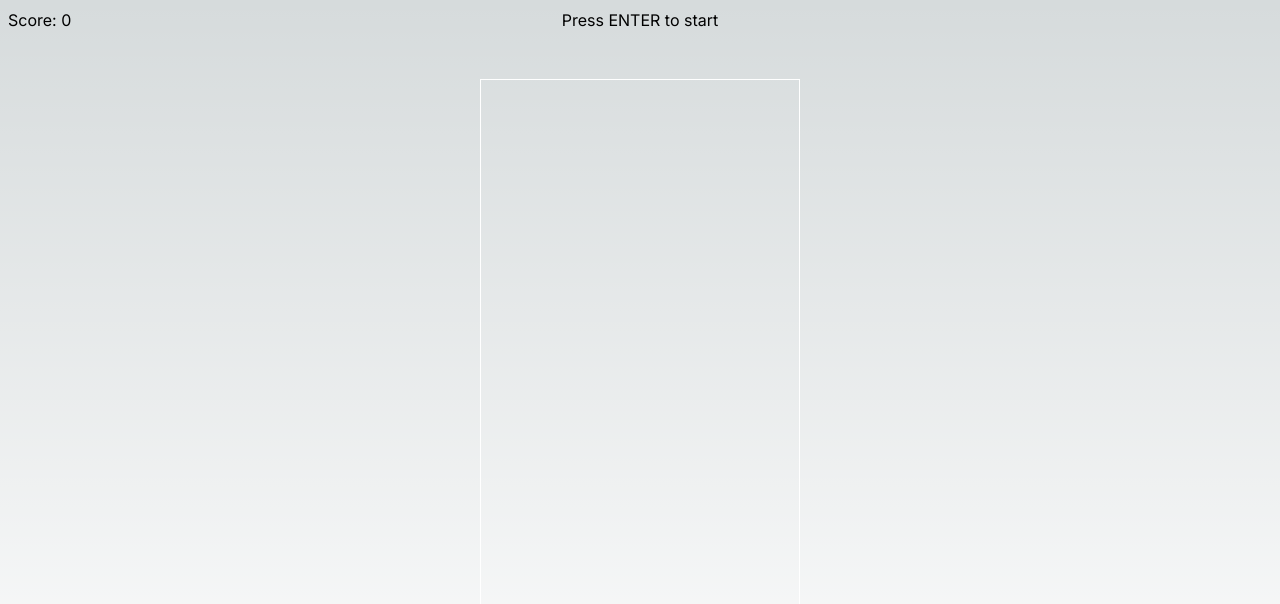
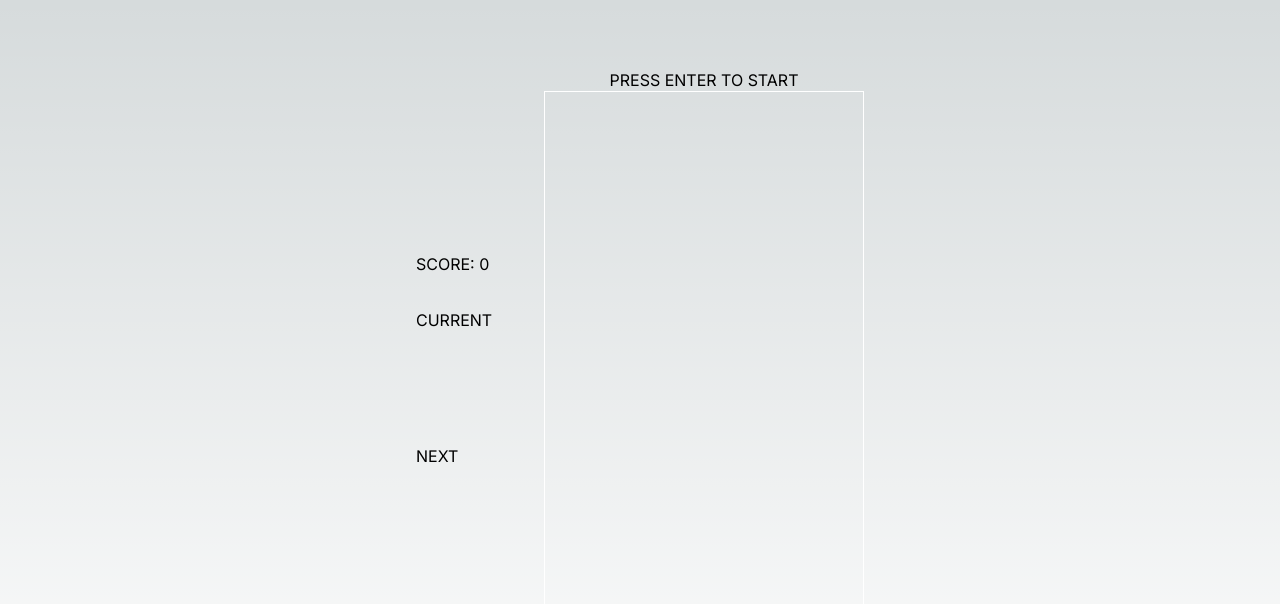
Before and after one commit to ivanquirino/blockpuzzle, a Next.js app: page /games/tetris-like in a window 1280 px wide. Shown: the top 604 px of the page. Built offline with nearby package versions, Linux system fonts and the light colour scheme.

Commit message:
next piece UI

```diff
--- /dev/null
+++ b/src/app/games/tetris-like/components/Controls.tsx
@@ -0,0 +1,6 @@
+const Controls = () => {
+  return <div></div>
+}
+
+
+export default Controls;
--- a/src/app/games/tetris-like/components/Game.tsx
+++ b/src/app/games/tetris-like/components/Game.tsx
@@ -1,30 +1,28 @@
-"use client";
-
-import { useEffect, useLayoutEffect, useRef, useState } from "react";
+import { forwardRef, useEffect } from "react";
 import { useGameStore } from "../store";
 import UnitBlock from "./UnitBlock";
 import {
-  baseWidth,
-  baseHeight,
-  baseSize,
   acceptedKeys,
   idleInput,
 } from "../constants";
+import Status from "./Status";
 
-function Game() {
-  const gridRef = useRef<HTMLDivElement>(null);
+interface GameProps {
+  width: number;
+  height: number;
+  blockSize: number
+}
+
+const Game = forwardRef<HTMLDivElement, GameProps>(function Game(props, ref) {
+  const { width, height, blockSize } = props;
 
   const grid = useGameStore((state) => state.grid);
-  const status = useGameStore((state) => state.status);
+
   const input = useGameStore((state) => state.input);
   const current = useGameStore((state) => state.current);
-  const score = useGameStore((state) => state.score);
   const currentPieceId = useGameStore((state) => state.currentPieceId);
 
-  const [gridWidth, setGridWidth] = useState(baseWidth);
-  const [gridHeight, setGridHeight] = useState(baseHeight);
-  const [blockSize, setBlockSize] = useState(baseSize);
-  const [ready, setReady] = useState(false);
+  const isReady = useGameStore(state => state.status !== "loading")
 
   useEffect(() => {
     const keyboardHandler = (event: KeyboardEvent) => {
@@ -60,36 +58,18 @@ function Game() {
     };
   }, [input]);
 
-  useLayoutEffect(() => {
-    const width = gridRef.current?.clientWidth || 0;
-    const multiplier = Math.floor(width / baseWidth);
-
-    setGridWidth(baseWidth * multiplier);
-    setGridHeight(baseHeight * multiplier);
-    setBlockSize(baseSize * multiplier);
-    setReady(true);
-  }, []);
-
   return (
-    <div className="h-[100%] flex justify-center items-center">
-      {ready && (
-        <>
-          <h3 className="absolute top-2">
-            {status === "idle" ? "Press ENTER to start" : status}
-          </h3>
-          <h3 className="absolute top-2 left-2">Score: {score}</h3>
-        </>
-      )}
-
+    <div className="flex flex-col items-center justify-center ">
+      <Status />
       <div
-        ref={gridRef}
+        ref={ref}
         className="w-[40vh] h-[80vh] flex justify-center items-center"
       >
-        {ready && (
+        {isReady && (
           <div
             style={{
-              width: gridWidth,
-              height: gridHeight,
+              width,
+              height,
             }}
             className="border-[1px] border-white relative box-content"
           >
@@ -100,8 +80,8 @@ function Game() {
                   y > 1 && (
                     <UnitBlock
                       key={`${x}-${y}`}
-                      x={x * blockSize}
-                      y={(y - 2) * blockSize}
+                      x={x}
+                      y={y - 2}
                       size={blockSize}
                       color={currentPieceId}
                     />
@@ -115,8 +95,8 @@ function Game() {
                     col && (
                       <UnitBlock
                         key={`${y}${x}`}
-                        x={x * blockSize}
-                        y={(y - 2) * blockSize}
+                        x={x}
+                        y={y - 2}
                         size={blockSize}
                         color={col}
                       />
@@ -128,6 +108,6 @@ function Game() {
       </div>
     </div>
   );
-}
+})
 
 export default Game;
--- /dev/null
+++ b/src/app/games/tetris-like/components/GameClient.tsx
@@ -0,0 +1,40 @@
+"use client";
+
+import Game from "./Game";
+import Controls from "./Controls";
+import GameInfo from "./GameInfo";
+import { useGameStore } from "../store";
+import { useLayoutEffect, useRef, useState } from "react";
+import { baseWidth, baseHeight, baseSize } from "../constants";
+
+function GameClient() {
+  const isReady = useGameStore((state) => state.status !== "loading");
+
+  const gridRef = useRef<HTMLDivElement>(null);
+
+  const [width, setGridWidth] = useState(baseWidth);
+  const [height, setGridHeight] = useState(baseHeight);
+  const [blockSize, setBlockSize] = useState(baseSize);
+
+  const ready = useGameStore((state) => state.ready);
+
+  useLayoutEffect(() => {
+    const width = gridRef.current?.clientWidth || 0;
+    const multiplier = Math.floor(width / baseWidth);
+
+    setGridWidth(baseWidth * multiplier);
+    setGridHeight(baseHeight * multiplier);
+    setBlockSize(baseSize * multiplier);
+    ready();
+  }, [ready]);
+
+  return (
+    <>
+      {isReady && <GameInfo blockSize={blockSize} />}
+      <Game ref={gridRef} width={width} height={height} blockSize={blockSize} />
+      {isReady && <Controls />}{" "}
+    </>
+  );
+}
+
+export default GameClient;
--- /dev/null
+++ b/src/app/games/tetris-like/components/GameInfo.tsx
@@ -0,0 +1,93 @@
+import { useGameStore } from "../store";
+import { pieces } from "../game";
+import { CurrentPiece, PieceId } from "../types";
+import UnitBlock from "./UnitBlock";
+
+interface GameInfoProps {
+  blockSize: number;
+}
+
+const GameInfo = ({ blockSize }: GameInfoProps) => {
+  const score = useGameStore((state) => state.score);
+  const current = useGameStore((state) => state.currentPieceId);
+  const next = useGameStore((state) => state.spawnBag[0]);
+
+  const currentPiece = (current && pieces[current]) ?? [];
+  const nextPiece = pieces[next] ?? [];
+
+  return (
+    <div className="">
+      <div className="mb-8">SCORE: {score}</div>
+      <div className="mb-8">
+        <div className="mb-4">CURRENT</div>
+        <div
+          className="relative"
+          style={{ height: 2 * blockSize, width: 4 * blockSize }}
+        >
+          {current && (
+            <PieceDisplay
+              piece={currentPiece}
+              pieceId={current}
+              blockSize={blockSize}
+            />
+          )}
+        </div>
+      </div>
+      <div>
+        <div className="mb-4">NEXT</div>
+        <div
+          className="relative"
+          style={{ height: 2 * blockSize, width: 4 * blockSize }}
+        >
+          {next && (
+            <PieceDisplay
+              piece={nextPiece}
+              pieceId={next}
+              blockSize={blockSize}
+            />
+          )}
+        </div>
+      </div>
+    </div>
+  );
+};
+
+export default GameInfo;
+
+function translatePieceToOrigin(piece: CurrentPiece) {
+  const [minX, minY] = piece.reduce(
+    (acc, pos) => {
+      if (pos.x < acc[0]) {
+        acc[0] = pos.x;
+      }
+      if (pos.y < acc[1]) {
+        acc[1] = pos.y;
+      }
+
+      return acc;
+    },
+    [piece[0].x, piece[0].y]
+  );
+
+  return piece.map(({ x, y }) => {
+    return { x: x - minX, y: y - minY };
+  });
+}
+
+const PieceDisplay = ({
+  piece,
+  pieceId,
+  blockSize,
+}: {
+  piece: CurrentPiece;
+  pieceId: PieceId;
+  blockSize: number;
+}) => {
+  const translated = translatePieceToOrigin(piece);
+
+  console.log(translated);
+
+  return translated.map(({ x, y }) => (
+    <UnitBlock key={`${y}${x}`} x={x} y={y} size={blockSize} color={pieceId} />
+  ));
+};
--- /dev/null
+++ b/src/app/games/tetris-like/components/Status.tsx
@@ -0,0 +1,20 @@
+import { useGameStore } from "../store";
+
+const Status = () => {
+  const status = useGameStore((state) => {
+    let statusText: string = state.status;
+
+    if (state.status === "idle") {
+      statusText = "Press enter to start";
+    }
+    if (state.status === "loading") {
+      statusText = "Loading...";
+    }
+
+    return statusText;
+  });
+
+  return <h3 className="uppercase">{status}</h3>;
+};
+
+export default Status;
--- a/src/app/games/tetris-like/components/UnitBlock.tsx
+++ b/src/app/games/tetris-like/components/UnitBlock.tsx
@@ -25,8 +25,8 @@ function UnitBlock(props: Block) {
   return (
     <div
       style={{
-        left: x,
-        top: y,
+        left: x * size,
+        top: y * size,
         width: size,
         height: size,
       }}
--- a/src/app/games/tetris-like/game.ts
+++ b/src/app/games/tetris-like/game.ts
@@ -51,7 +51,7 @@ export const pieceJ = [
   { x: 5, y: 1 },
 ];
 
-const pieces: Record<PieceId, CurrentPiece> = {
+export const pieces: Record<PieceId, CurrentPiece> = {
   1: pieceO,
   2: pieceI,
   3: pieceT,
@@ -61,22 +61,18 @@ const pieces: Record<PieceId, CurrentPiece> = {
   7: pieceJ,
 };
 
-const getRandomPieceIndex = () => {
-  return Math.round(Math.random() * 6) + 1;
-};
-
 /**
  * Spawns the current piece
  * @param state
  * @returns updated state
  */
-export const spawn = (bag: PieceId[]) => (state: State) => {
+export const spawn = (state: State) => {
   // const index = getRandomPieceIndex() as PieceId;
   // const index = 6;
   // const piece = pieces[index];
 
   if (state.current === null) {
-    const [currentPieceId, ...rest] = bag;
+    const [currentPieceId, ...rest] = state.spawnBag;
     const current = pieces[currentPieceId];
 
     return {
--- a/src/app/games/tetris-like/page.tsx
+++ b/src/app/games/tetris-like/page.tsx
@@ -1,8 +1,12 @@
 import { Metadata } from "next";
-import Game from "./components/Game";
+import GameClient from "./components/GameClient";
 
 function Page() {
-  return <Game />;
+  return (
+    <div className="h-[100%] flex justify-center items-center">
+      <GameClient />
+    </div>
+  );
 }
 
 export default Page;
--- a/src/app/games/tetris-like/store.ts
+++ b/src/app/games/tetris-like/store.ts
@@ -14,7 +14,7 @@ import {
 } from "./game";
 
 export interface State {
-  status: "idle" | "started" | "paused" | "gameover";
+  status: "loading" | "idle" | "started" | "paused" | "gameover";
   score: number;
   grid: Grid;
   current: CurrentPiece | null;
@@ -29,10 +29,11 @@ export interface Actions {
   move: (input: KeyboardInput) => void;
   reset: () => void;
   rotateClockwise: () => void;
+  ready: () => void;
 }
 
 const getInitialState = (): State => ({
-  status: "idle",
+  status: "loading",
   score: 0,
   grid: createGrid(),
   current: null,
@@ -43,12 +44,16 @@ const getInitialState = (): State => ({
 const store: StateCreator<State & Actions> = (set, get) => {
   let interval: any;
 
-  const getPieceSet = () => {
+  // this function has the random generator sideEffect
+  // and can't be written as a function of state and input
+  const generatePieceSet = () => {
     const { spawnBag } = get();
 
     if (spawnBag.length === 0) {
-      const set = generateRandomPieceSet();
-      const bag = Array.from(set);
+      const pieceSet = generateRandomPieceSet();
+      const bag = Array.from(pieceSet);
+
+      set({ spawnBag: bag })
 
       return bag;
     }
@@ -61,6 +66,8 @@ const store: StateCreator<State & Actions> = (set, get) => {
 
     input: (input) => {
       const status = get().status;
+
+      if (status === "loading") return;
 
       if (input.enter && status === "idle") {
         get().start();
@@ -81,15 +88,18 @@ const store: StateCreator<State & Actions> = (set, get) => {
     start: () => {
       set({ status: "started" });
 
+      generatePieceSet();
+      set(spawn);
       // game loop
       interval = setInterval(() => {
-        set(spawn(getPieceSet()));
-
         set(placeCurrentBlock);
 
         set(clearCompleteRows);
 
         set(fallCurrentPiece);
+
+        generatePieceSet();
+        set(spawn);
       }, 1000);
     },
     move: (input) => {
@@ -109,7 +119,9 @@ const store: StateCreator<State & Actions> = (set, get) => {
     reset: () => {
       set(getInitialState());
     },
-
+    ready: () => {
+      set({ status: "idle" });
+    },
   };
 };
 
```
Also changed, not shown: src/app/games/tetris-like/README.md.
